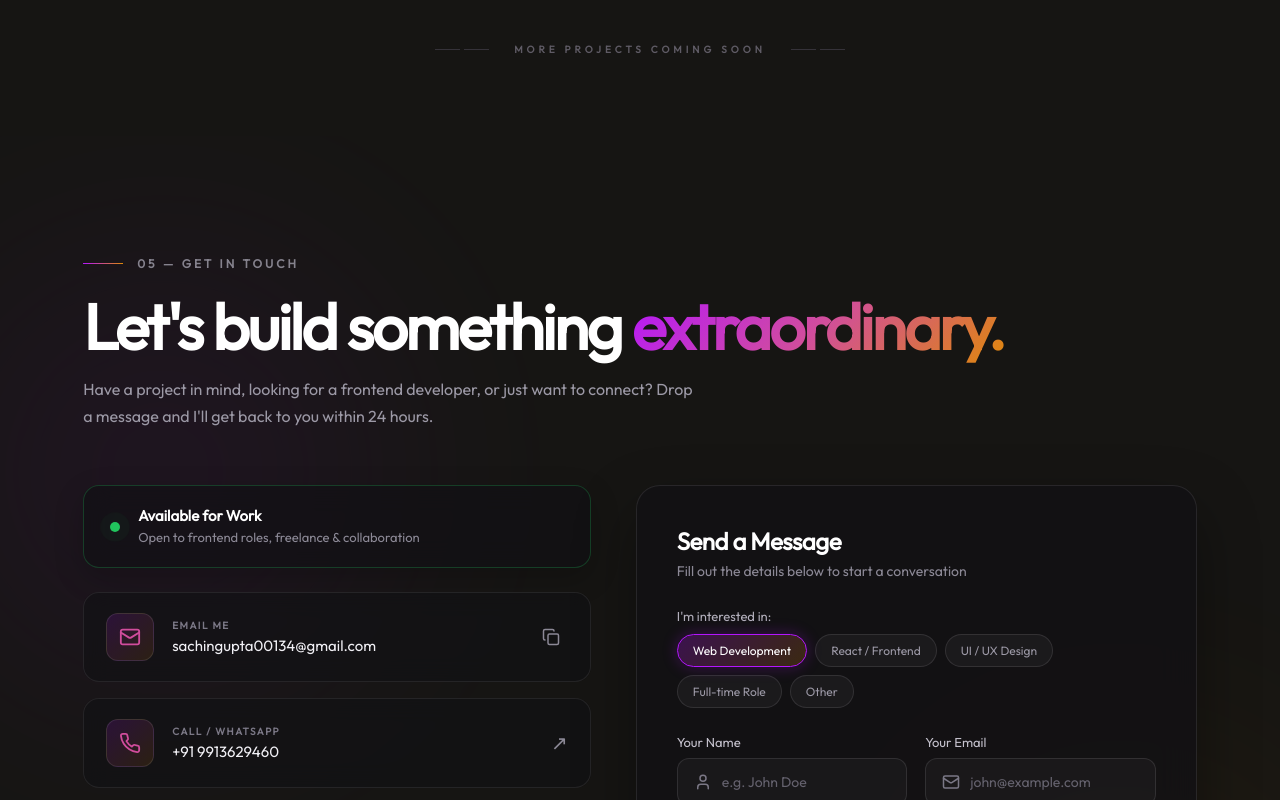
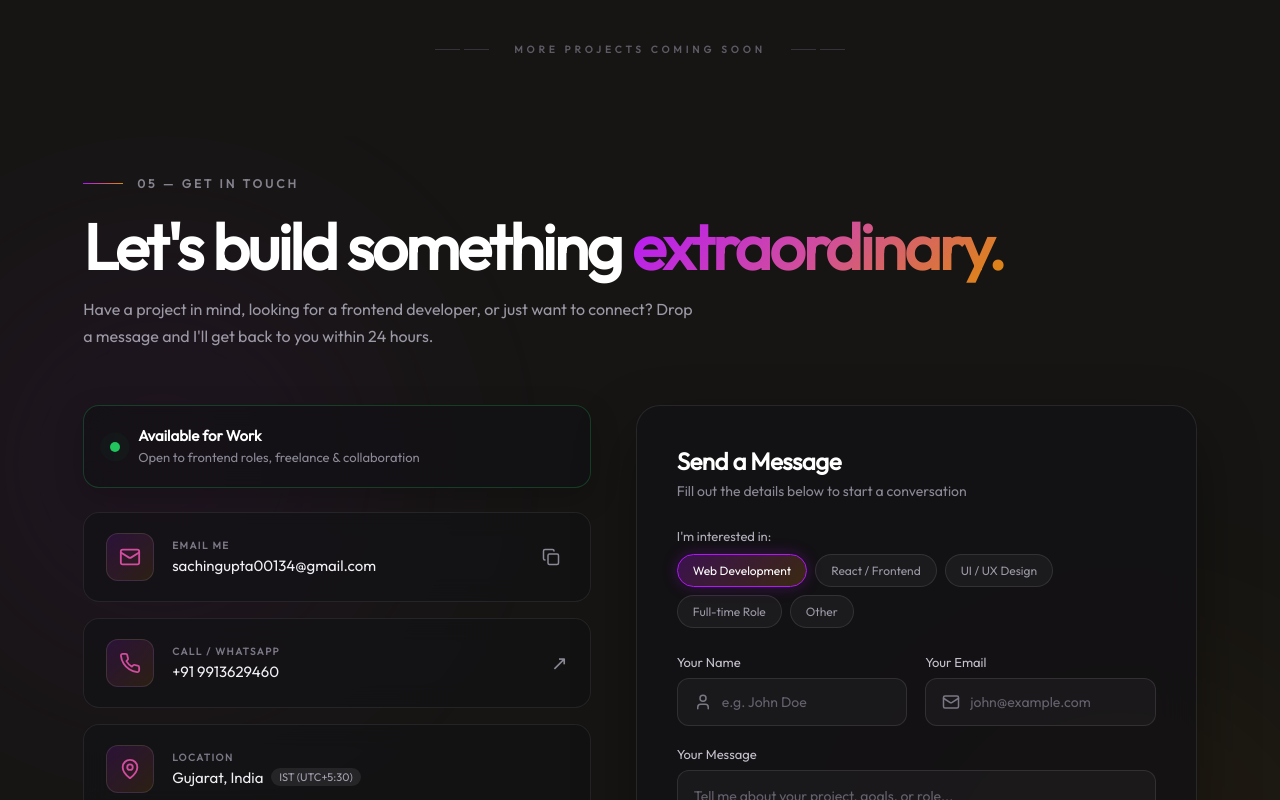
Before and after one commit to SacHiN814358/portfolio-react, a React (Vite) app: page / in a window 1280 px wide. Shown: the part 6340-7140 px from the top of the page. Built offline with nearby package versions, Linux system fonts and the light colour scheme; no server answers.

Commit message:
Fix: eliminate extra top spacing in Contact section (120px -> 40px)

```diff
--- a/src/components/Contact/Contact.css
+++ b/src/components/Contact/Contact.css
@@ -5,7 +5,7 @@
 .contact-section {
     position: relative;
     width: 100%;
-    padding: 120px 6.5% 80px;
+    padding: 40px 6.5% 80px;
     box-sizing: border-box;
     overflow: hidden;
     scroll-margin-top: 80px;
@@ -821,7 +821,7 @@ body.light-theme .direct-email-note {
 
 @media (max-width: 1024px) {
     .contact-section {
-        padding: 100px 5% 60px;
+        padding: 40px 5% 60px;
     }
 
     .contact-grid {
@@ -836,7 +836,7 @@ body.light-theme .direct-email-note {
 
 @media (max-width: 650px) {
     .contact-section {
-        padding: 80px 20px 50px;
+        padding: 35px 20px 50px;
     }
 
     .form-row {
```
